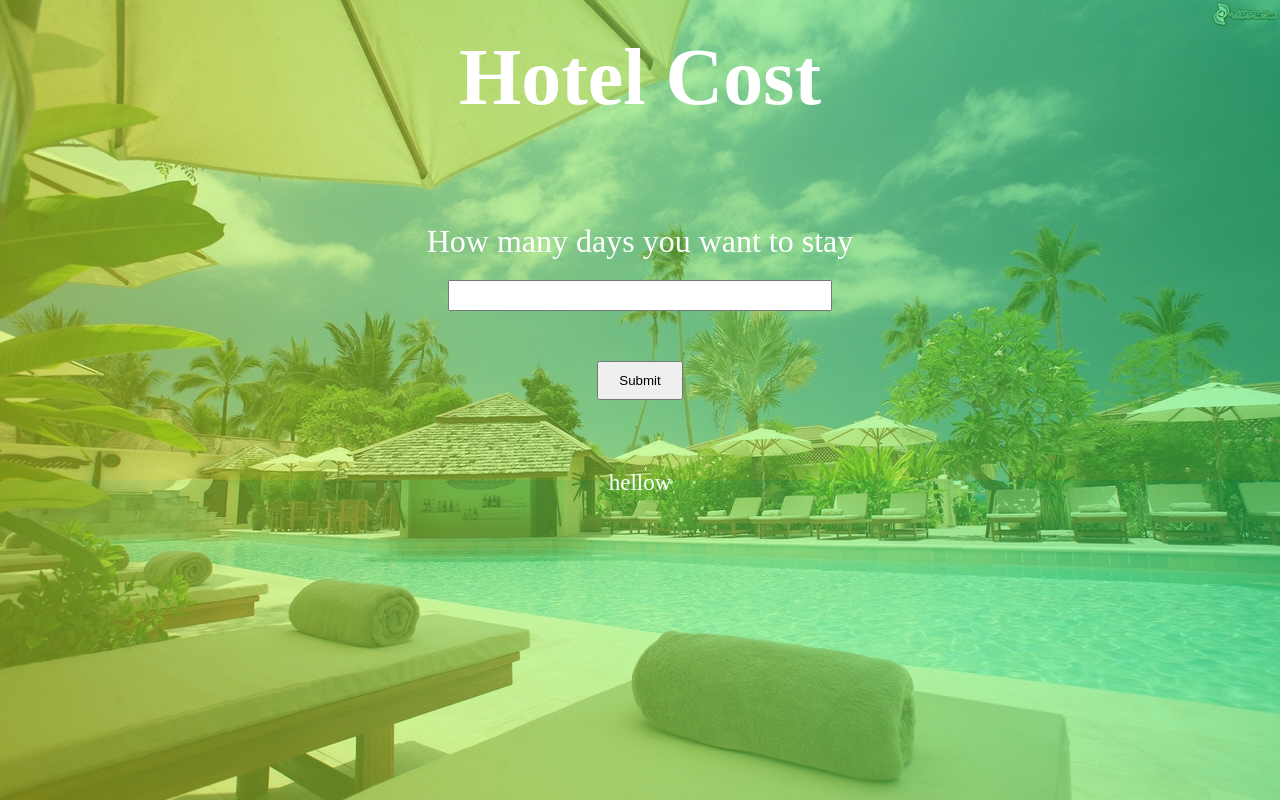
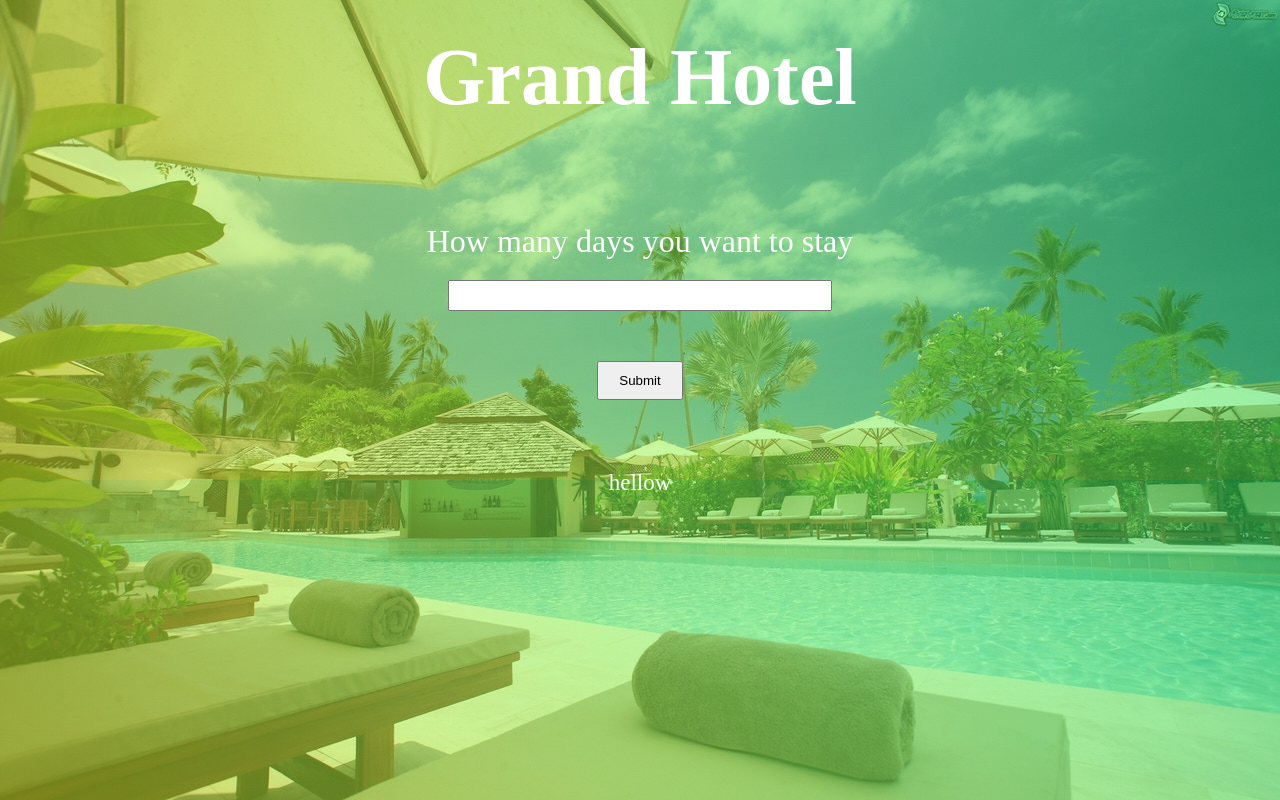
Before and after one commit to tmabid12/hotelcost, a plain HTML site: page index.html in a window 1280 px wide. Drawn offline with Linux system fonts and the light colour scheme.

Commit message:
Update index.html

```diff
--- a/index.html
+++ b/index.html
@@ -69,7 +69,7 @@
 
 
     <div class="container">
-        <h1 class="heading">Hotel Cost</h1>
+        <h1 class="heading">Grand Hotel</h1>
         <label for="screen" class="text">How many days you want to stay</label>
         <input type="number" id="screen">
         <button onclick="totalCost() ">Submit</button>
```
